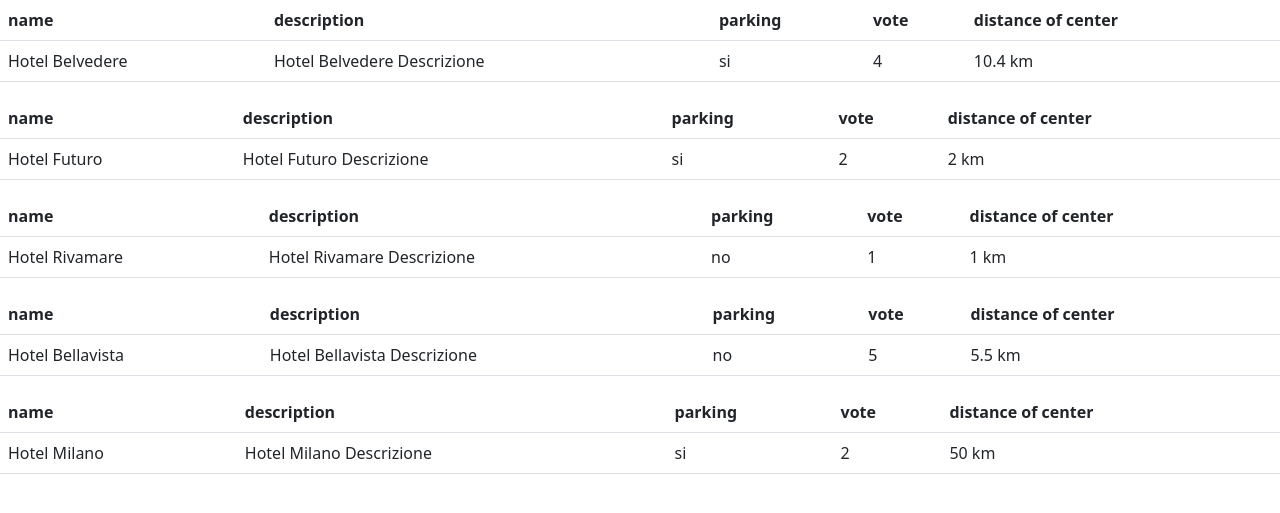
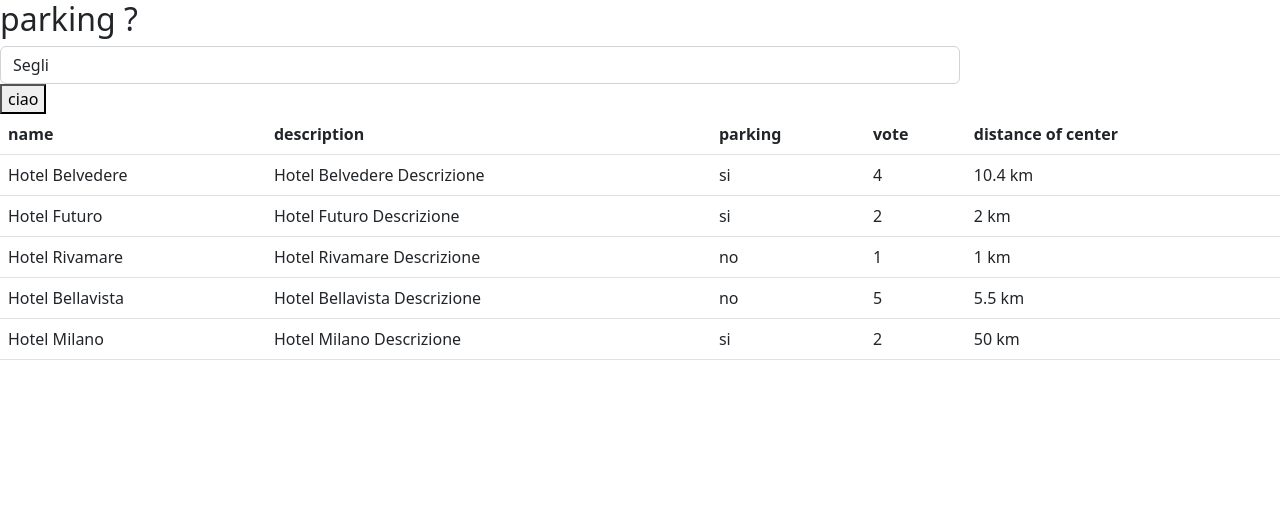
Before and after one commit to AlessioBonadonna/php-hotel, a PHP site: page / in a window 1280 px wide. Shown: the top 513 px of the page. Run offline with PHP 8.4, Linux system fonts and the light colour scheme.

Commit message:
add  select parking

```diff
--- a/index.php
+++ b/index.php
@@ -42,6 +42,24 @@
 
     ];
 
+    if(isset($_GET['parking']) && !empty($_GET['parking'])){
+        //filtrare $ comics
+
+     //filtraggio
+     $temp=[];
+     // prendo il valore
+      foreach($hotels as $item){
+        $park=$item['parking']? 'si':'no';
+        if($park==$_GET['parking']){
+    $temp[]=$item;
+        }
+     }
+     $hotels= $temp;
+    }
+
+    //dopo assegno a comics il valore di temp
+
+
 
 ?>
 
@@ -64,15 +82,20 @@
 </head>
 
 <body>
-    <?php
-foreach($hotels as $hotel){
 
-   $park=$hotel['parking']? 'si':'no';
+    <form action="index.php" method="GET">
+        <!-- PRENDO IL VALORE CHE MI SERVIRA DOPO IN NAME -->
+        <h2>parking ?</h2>
+        <select class="form-control form-control w-75" id="type" name="parking">
 
+            <option value="" selected>Segli</option>
+            <option value="si">parking</option>
+            <option value="no">no parking</option>
 
+        </select>
+        <button type="submit">ciao</button>
 
-
-    echo"
+    </form>
     <table class='table'>
         <thead>
             <tr>
@@ -83,6 +106,18 @@ foreach($hotels as $hotel){
                 <th scope='col'>distance of center</th>
             </tr>
         </thead>
+
+        <?php
+
+foreach($hotels as $hotel){
+
+   $park=$hotel['parking']? 'si':'no';
+
+
+
+
+    echo"
+
   <tbody>
     <tr>
 
@@ -94,11 +129,12 @@ foreach($hotels as $hotel){
     </tr>
 
   </tbody>
-</table>
+
     ";}
 
 
 ?>
+    </table>
 </body>
 
 </html>
```
Lines whose indentation alone changed are shown as unchanged.
